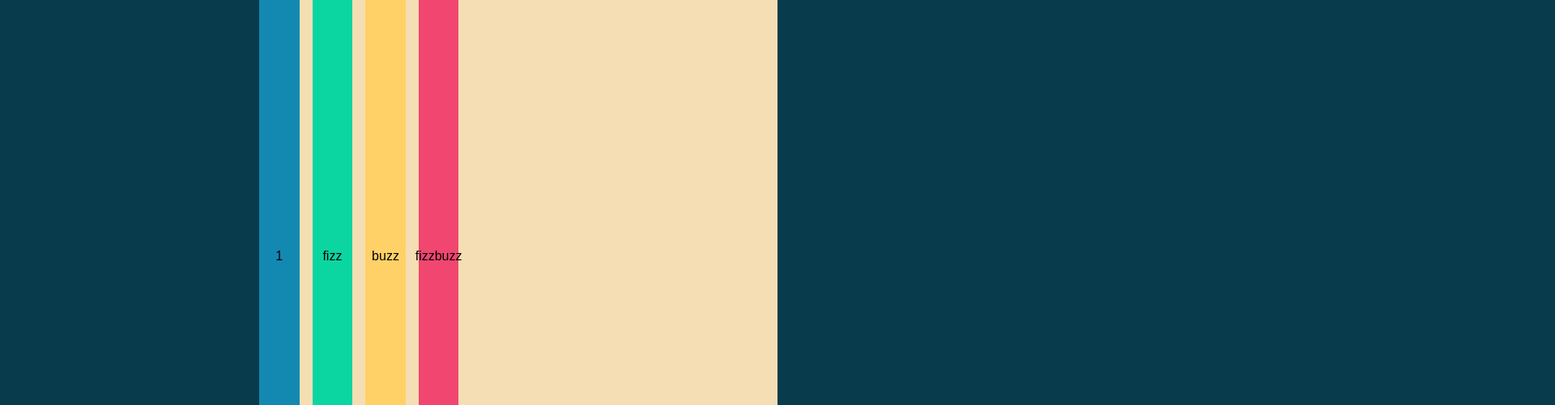
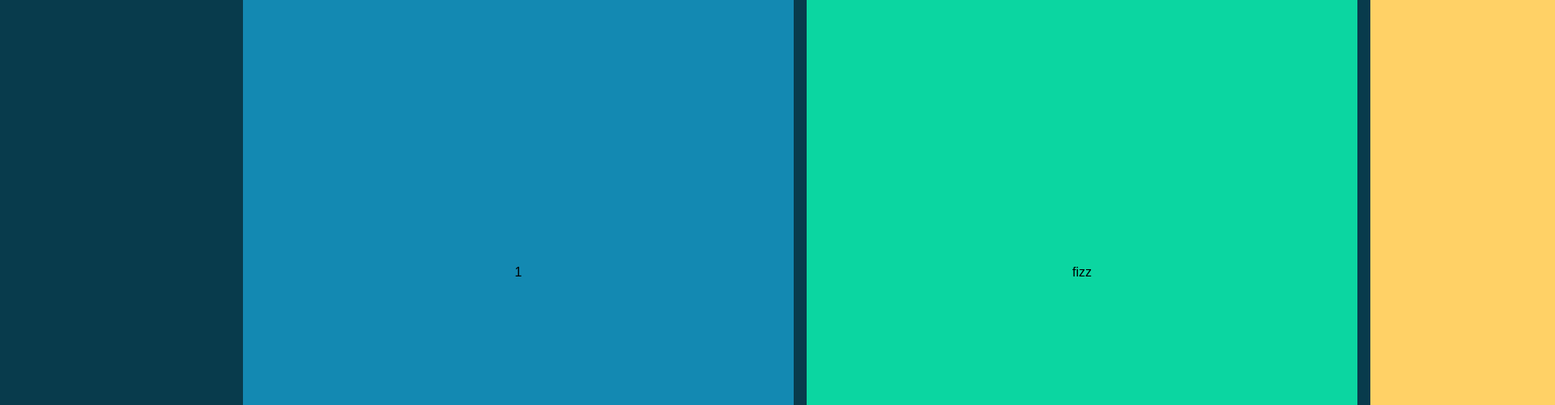
Before and after one commit to Hirisci/js-fizzbuzzdom, a plain HTML site: page index.html in a window 1280 px wide. Shown: the part 115-616 px from the top of the page at 81% size, 1920 px wide, since content can reach past the window. Drawn offline with Linux system fonts and the light colour scheme.

Commit message:
inserito style

```diff
--- a/css/style.css
+++ b/css/style.css
@@ -71,10 +71,9 @@ h1{
   ╚═══════════════╝*/
 
 .container{
-    height: 80vh;
-    width: 80vh;
+    height: 85vh;
+    width: 85vh;
     margin: auto;
-    background-color: wheat;
     display: grid;
     gap: var(--gutter-md);
     text-align: center;
@@ -87,7 +86,7 @@ h1{
     align-items: center;
     background-color: var(--clr-bg-1);
     position: relative;
-
+    aspect-ratio: 1/1;
 }
 
 .fizz::after{
```
